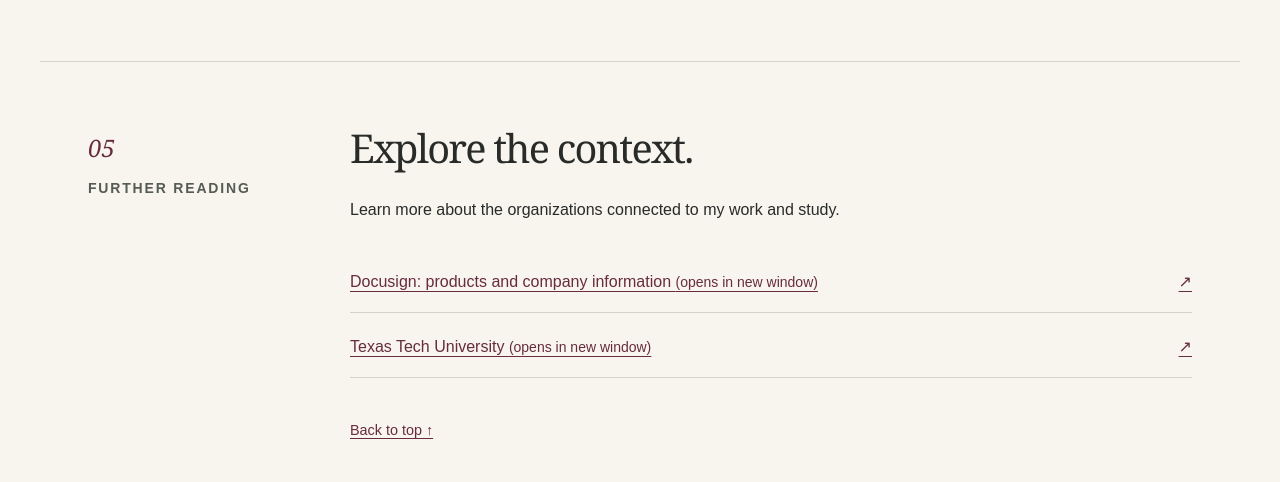
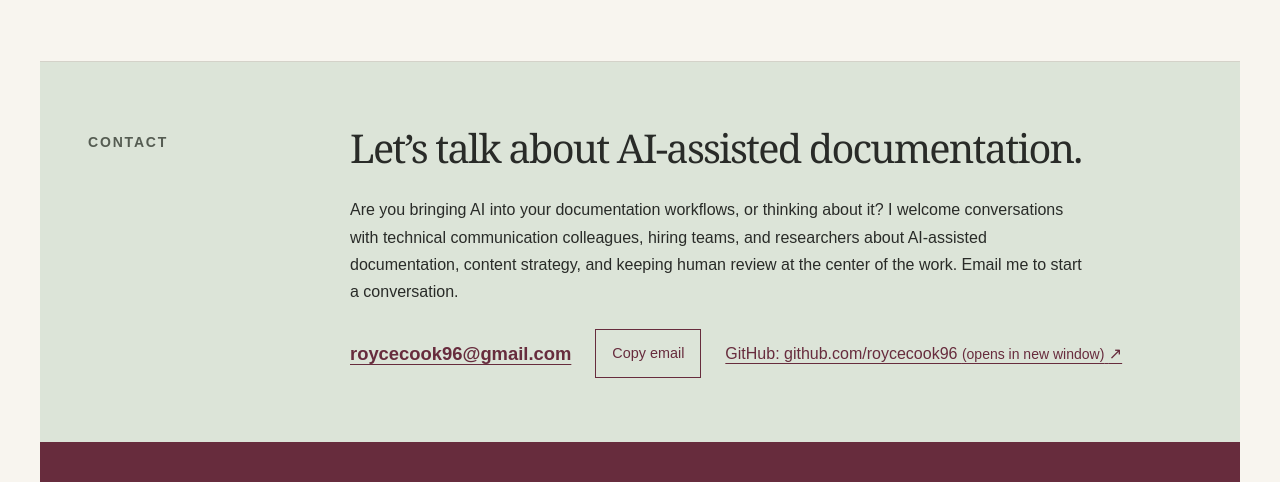
Before and after one commit to roycecook96/royce-cook-portfolio, a plain HTML site: page index.html in a window 1280 px wide. Shown: the part 7849-8331 px from the top of the page. Drawn offline with Linux system fonts and the light colour scheme.

Commit message:
Remove Further Reading section
Co-Authored-By: Claude Opus 5.5 <noreply@anthropic.com>
Claude-Session: https://claude.ai/code/session_018tzUL8fwBhBTM9nAtJtT26

```diff
--- a/index.html
+++ b/index.html
@@ -108,7 +108,6 @@
       <figure><img src="assets/riding-stirrup.jpg" width="800" height="600" loading="lazy" alt="Close-up of a rider’s tall black boot in the stirrup against the side of a bay horse."><figcaption>Building confidence in flatwork and over fences, one consistent ride at a time. Photo by Markus Spiske on Pexels.</figcaption></figure>
     <p class="back-to-top"><a href="#home">Back to top <span aria-hidden="true">↑</span></a></p></div>
   </section>
-  <section class="resources section" aria-labelledby="resources-title"><div class="section-label"><span class="section-number" aria-hidden="true">05</span><p class="eyebrow">Further reading</p></div><div class="section-content"><h2 id="resources-title">Explore the context.</h2><p>Learn more about the organizations connected to my work and study.</p><ul class="resource-links"><li><a href="https://www.docusign.com/" target="_blank" rel="noopener noreferrer"><span>Docusign: products and company information <span class="new-window">(opens in new window)</span></span> <span aria-hidden="true">↗</span></a></li><li><a href="https://www.ttu.edu/" target="_blank" rel="noopener noreferrer"><span>Texas Tech University <span class="new-window">(opens in new window)</span></span> <span aria-hidden="true">↗</span></a></li></ul><p class="back-to-top"><a href="#home">Back to top <span aria-hidden="true">↑</span></a></p></div></section>
   <section class="contact section" id="contact" aria-labelledby="contact-title">
     <div class="section-label"><p class="eyebrow">Contact</p></div>
     <div class="section-content"><h2 id="contact-title">Let’s talk about AI-assisted documentation.</h2><p>Are you bringing AI into your documentation workflows, or thinking about it? I welcome conversations with technical communication colleagues, hiring teams, and researchers about AI-assisted documentation, content strategy, and keeping human review at the center of the work. Email me to start a conversation.</p><div class="contact-actions"><a class="contact-email" href="mailto:roycecook96@gmail.com?subject=AI-assisted%20documentation">roycecook96@gmail.com</a><button class="copy-email" type="button" hidden>Copy email</button><a class="contact-link" href="https://github.com/roycecook96" target="_blank" rel="noopener noreferrer"><span>GitHub: github.com/roycecook96 <span class="new-window">(opens in new window)</span></span> <span aria-hidden="true">↗</span></a></div><p class="copy-status" role="status" aria-live="polite" aria-atomic="true"></p></div>
--- a/styles.css
+++ b/styles.css
@@ -62,9 +62,6 @@ tbody th { width:34%; font-weight:600; }
 figure { margin:0; }
 img { display:block; max-width:100%; height:auto; }
 figcaption { margin-top:.7rem; font-size:.75rem; line-height:1.55; color:var(--muted); }
-.resource-links { list-style:none; padding:0; margin:1.8rem 0 0; }
-.resource-links li { border-bottom:1px solid var(--line); }
-.resource-links a { display:flex; justify-content:space-between; gap:1rem; padding:1rem 0; }
 .site-footer { padding:2.7rem 3rem; background:var(--wine); color:var(--paper); display:grid; grid-template-columns:1fr auto; gap:.3rem 2rem; }
 .site-footer p { margin:0; font-size:.85rem; }
 .site-footer .footer-name { font-family:var(--serif); font-size:1.9rem; grid-column:1; }
```
